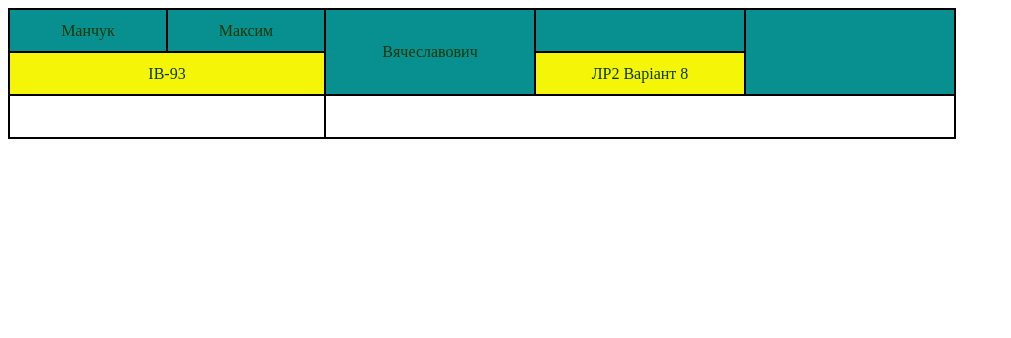
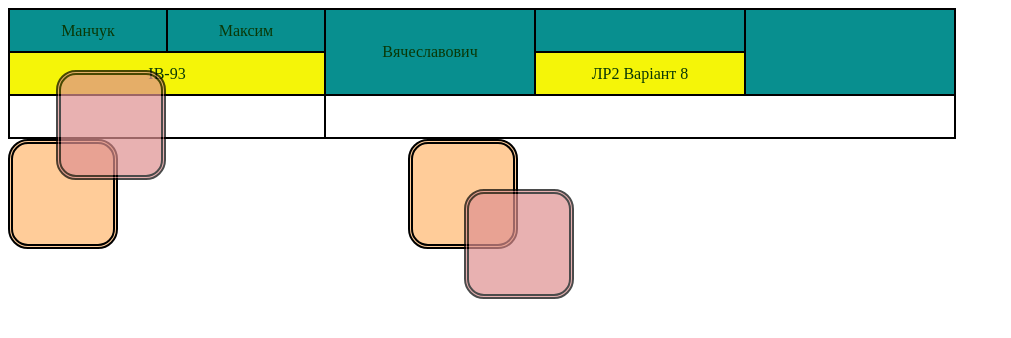
Before and after one commit to Rubertoss/Rubertoss.github.io, a plain HTML site: page Lab2/index.html in a window 1280 px wide. Shown: the whole page, without its empty margins (0-1011 px from the left). Drawn offline with Linux system fonts and the light colour scheme.

Commit message:
Update style.css

```diff
--- a/Lab2/style.css
+++ b/Lab2/style.css
@@ -29,3 +29,49 @@
 .second:hover{
         background-color:#088f8f;
     }
+.first_square{
+    width: 100px;
+    height: 100px;
+    background-color:#FFCC99;
+    border-radius: 20px;
+    border-style: double;
+    border-width: 5px;
+    position: absolute;
+}
+.second_square{
+    width: 100px;
+    height: 100px;
+    background-color:#DF9191;
+    border-radius: 20px;
+    border-style: double;
+    border-width: 5px;
+    position: absolute;
+    left: 56px;
+    top: 70px;
+    opacity: 0.7;
+}
+.second_task-transform{
+    position: relative;
+}
+.square_first{
+    width: 100px;
+    height: 100px;
+    background-color:#FFCC99;
+    border-radius: 20px;
+    border-style: double;
+    border-width: 5px;
+    position: absolute;
+    transform: translate(400px, 0px);
+}
+
+.square_second{
+    width: 100px;
+    height: 100px;
+    background-color:#DF9191;
+    border-radius: 20px;
+    border-style: double;
+    border-width: 5px;
+    position: absolute;
+    transform: translate(456px, 50px);
+    opacity: 0.7;
+}
```
